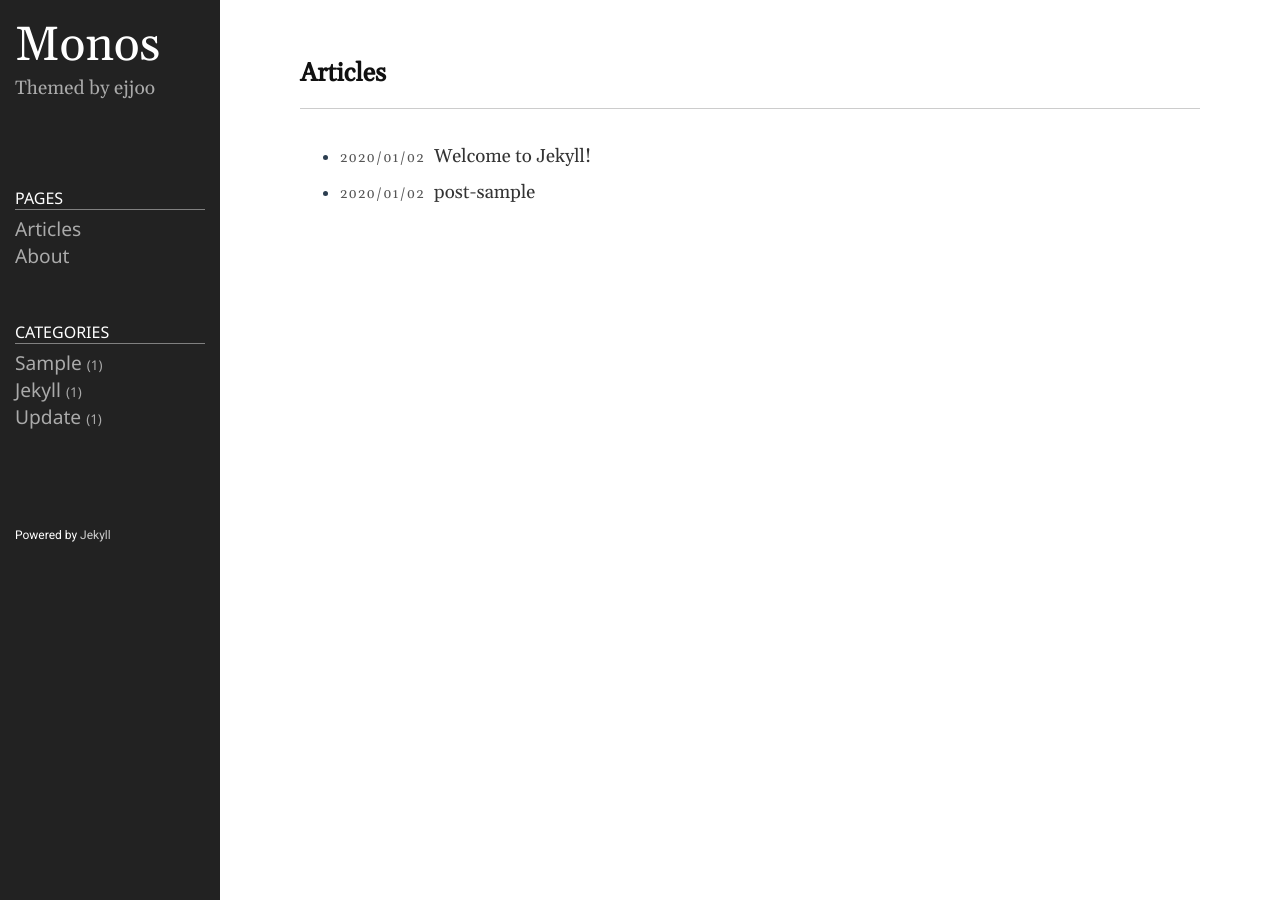
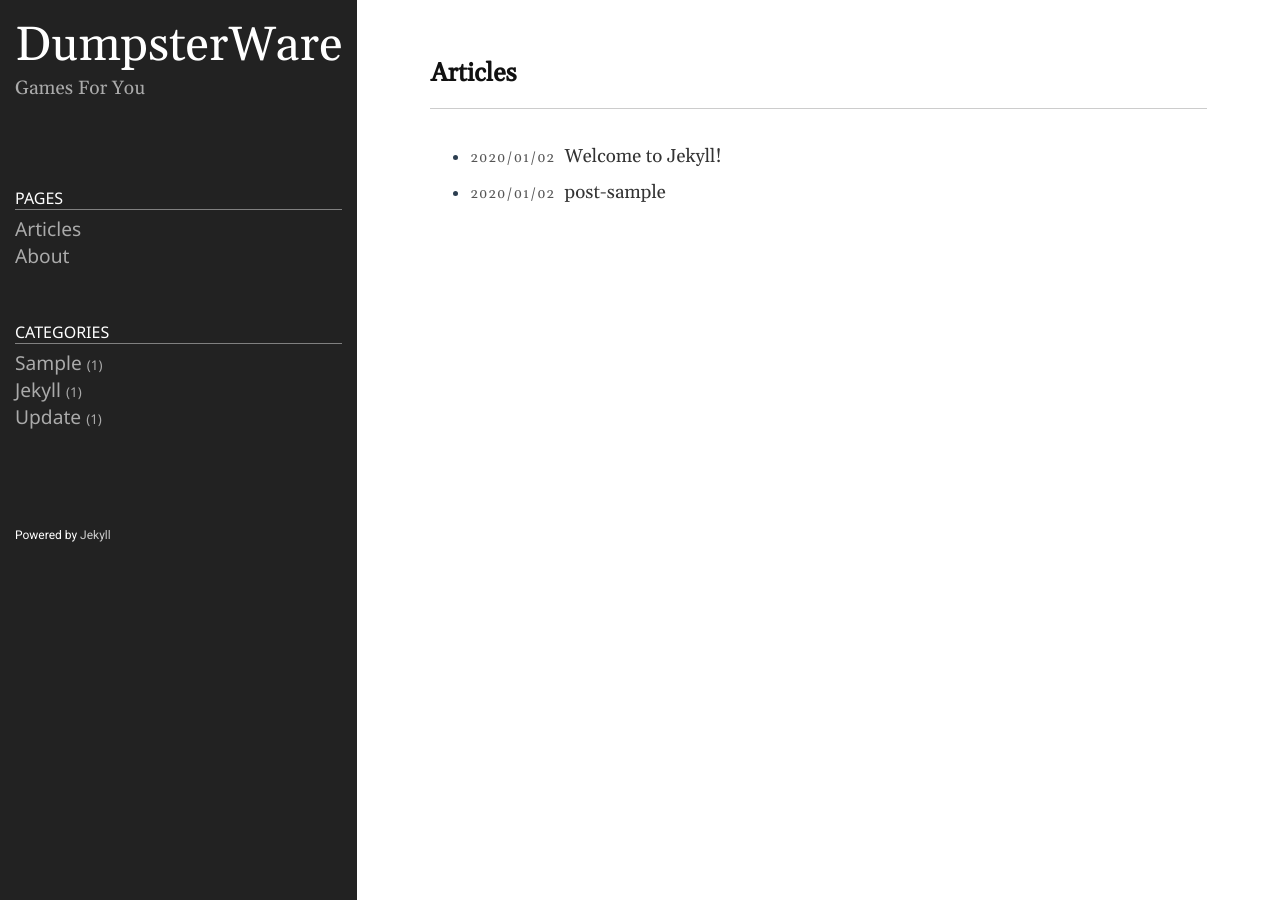
Before and after one commit to EsotericRyoushi/DumpsterWare.com, a Jekyll site: the page built from index.md, in a window 1280 px wide. Built offline with Jekyll 4.4.1, drawn with Linux system fonts in a browser that asks for light colours.

Commit message:
Update _config.yml

```diff
--- a/_config.yml
+++ b/_config.yml
@@ -18,13 +18,13 @@
 # You can create any custom variable you would like, and they will be accessible
 # in the templates via {{ site.myvariable }}.
 
-title: Monos
-email: ejjoo7994@gmail.com
+title: DumpsterWare
+email: admin@dumpsterware.com
 description: >- # this means to ignore newlines until "baseurl:"
-  Themed by ejjoo
+  Games For You
 # baseurl: "/" # the subpath of your site, e.g. /blog
 # url: "http://ejjoo.github.io" # the base hostname & protocol for your site, e.g. http://example.com
-github_username: ejjoo
+github_username: EsotericRyoushi
 highlighter: rouge
 svg:
   optimize: true
```
